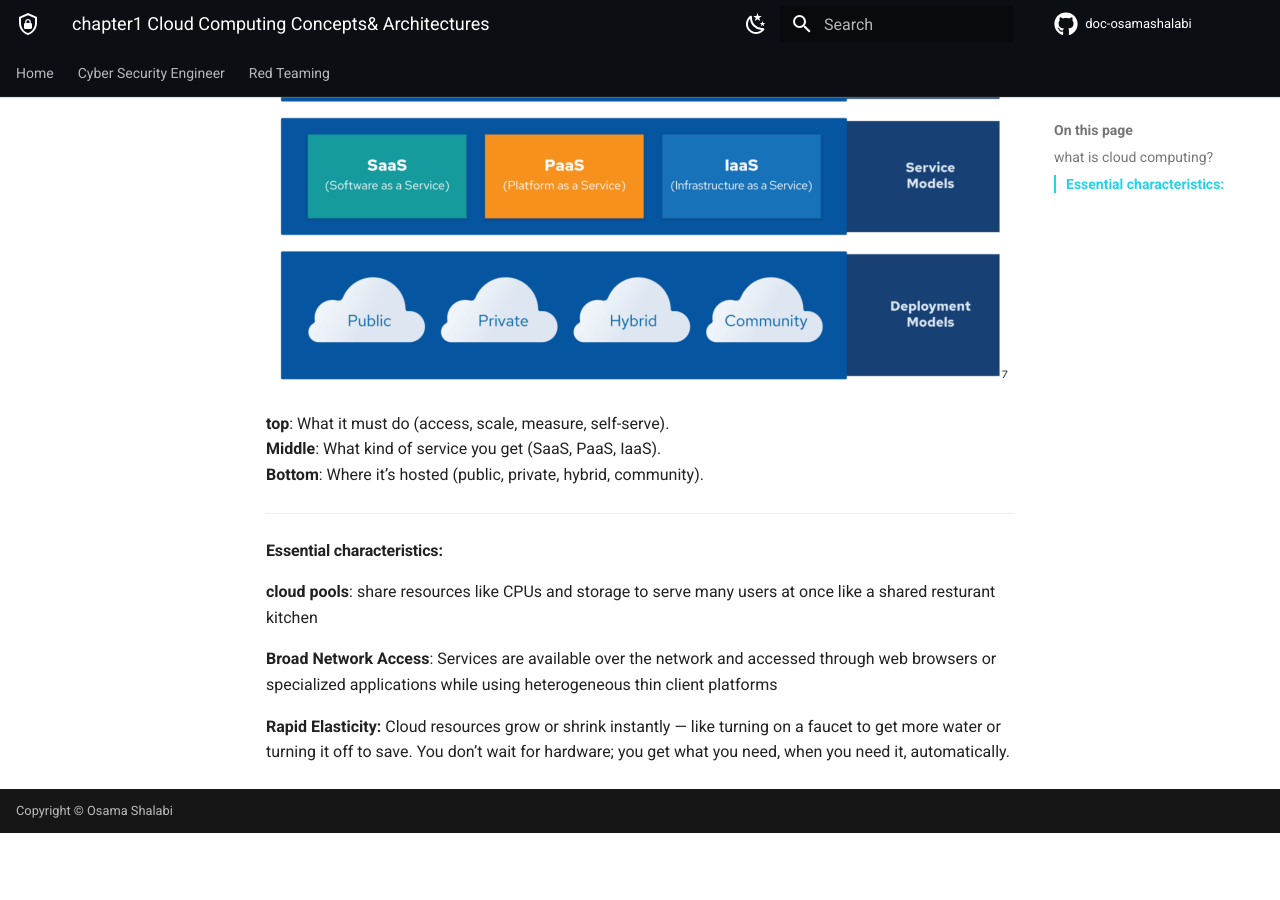
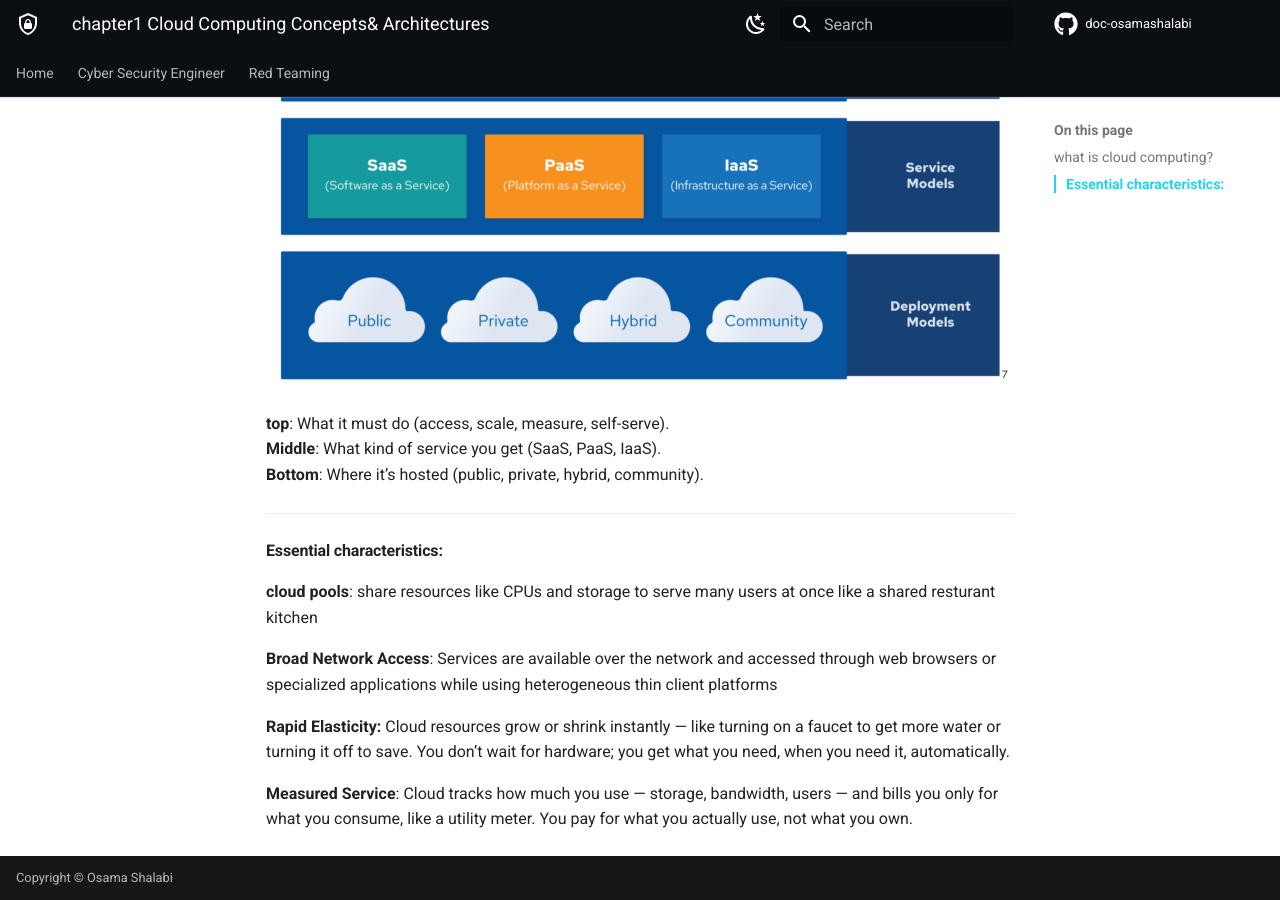
Before and after one commit to osamashalabi432-png/doc-osamashalabi, an MkDocs documentation site: the page built from docs/cyber-security-engineer/cloud/CCSK/chapter1 - Cloud Computing Concepts& Architectures.md, in a window 1280 px wide and 900 px high, scrolled down 689 px. Built offline with MkDocs 1.6.1 and Material for MkDocs 9.7.7, drawn with Linux system fonts in a browser that asks for light colours; comment, search, counter and statistics services are not loaded; before the commit the page ends 1522 px from its top, so only the background shows below that.

Commit message:
vault backup: 2026-09-17 20:44:24

```diff
--- a/docs/cyber-security-engineer/cloud/CCSK/chapter1 - Cloud Computing Concepts& Architectures.md
+++ b/docs/cyber-security-engineer/cloud/CCSK/chapter1 - Cloud Computing Concepts& Architectures.md
@@ -23,3 +23,5 @@ model for enabling ubiquitous, convenient, on-demand network access to a shared
 **Broad Network Access**: Services are available over the network and accessed through web browsers or specialized applications while using heterogeneous thin client platforms
 
 **Rapid Elasticity:** Cloud resources grow or shrink instantly — like turning on a faucet to get more water or turning it off to save. You don’t wait for hardware; you get what you need, when you need it, automatically.
+
+**Measured Service**: Cloud tracks how much you use — storage, bandwidth, users — and bills you only for what you consume, like a utility meter. You pay for what you actually use, not what you own.
```
